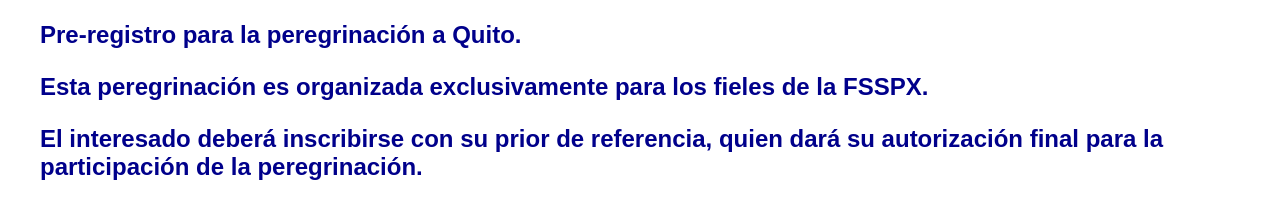
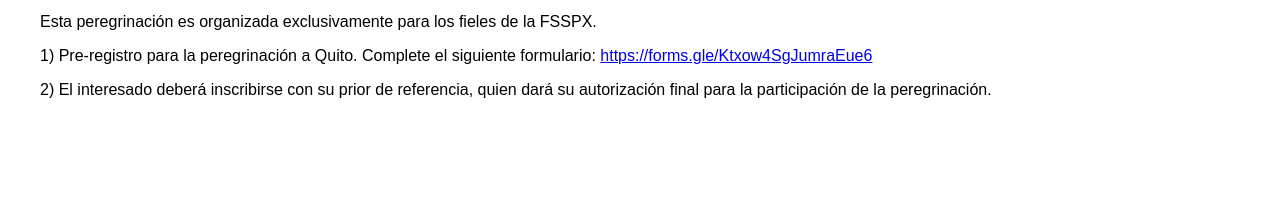
Before and after one commit to sspxQuito/peregrinacion, a plain HTML site: page index.html in a window 1280 px wide. Both pictures are taken after a click on the link "Inscripción". Shown: the part 457-676 px from the top of the page. Drawn offline with Linux system fonts and the light colour scheme.

Commit message:
Update index.html

```diff
--- a/index.html
+++ b/index.html
@@ -24,7 +24,7 @@
         input, textarea, select { width: 100%; box-sizing: border-box; height: 40px; font-family: inherit; font-size: inherit; }
         textarea { height: 100px; }
         .error { color: red; display: none; }
-        #registration p { font-size: 1.5em; font-weight: bold; color: darkblue; margin-bottom: 0; }
+        #registration p { font-size: 1em; color: black; font-weight: normal; margin-bottom: 0; }
         #registration form { margin-top: 10px; }
         #registration button[type="submit"] { font-size: 1.44em; background-color: darkblue; color: white; border: none; border-radius: 5px; padding: 12px 24px; }
         @media (max-width: 600px) {
@@ -134,9 +134,9 @@
         </section>
         <section id="registration">
             <img src="https://raw.githubusercontent.com/sspxQuito/peregrinacion/main/R1.jpg" style="display: block; margin: 0 auto; width: 45%;">
-            <p>Pre-registro para la peregrinación a Quito.</p>
             <p>Esta peregrinación es organizada exclusivamente para los fieles de la FSSPX.</p>
-            <p>El interesado deberá inscribirse con su prior de referencia, quien dará su autorización final para la participación de la peregrinación.</p>
+            <p>1) Pre-registro para la peregrinación a Quito. Complete el siguiente formulario: <a href="https://forms.gle/Ktxow4SgJumraEue6">https://forms.gle/Ktxow4SgJumraEue6</a></p>
+            <p>2) El interesado deberá inscribirse con su prior de referencia, quien dará su autorización final para la participación de la peregrinación.</p>
         </section>
     </main>
     <script>
```
